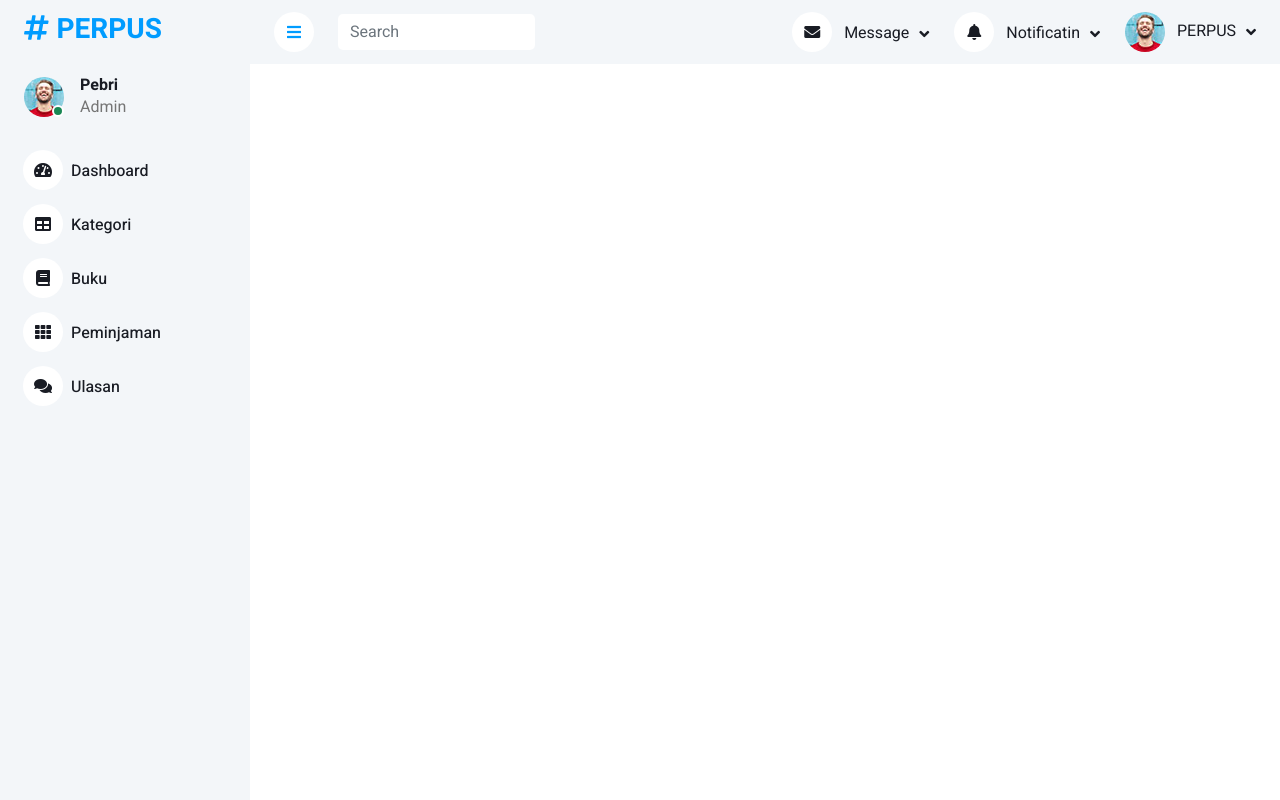
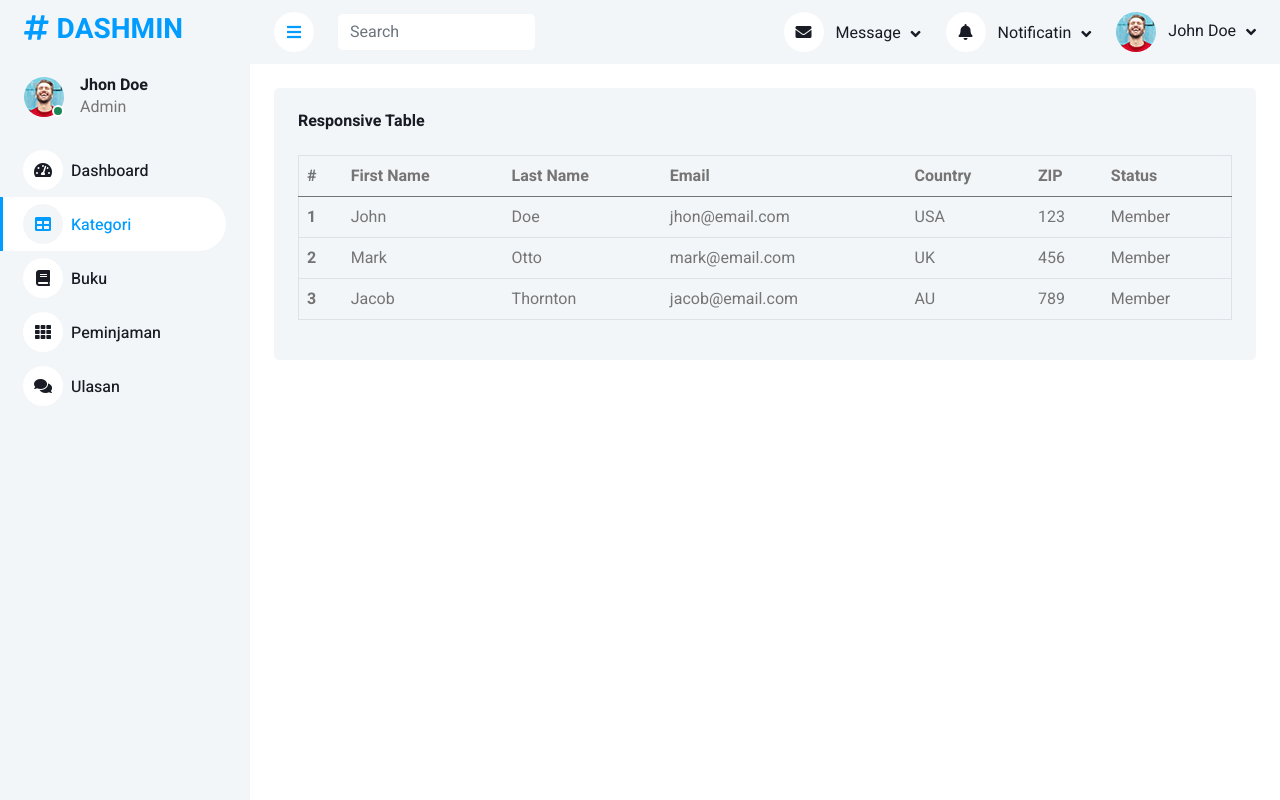
Before and after one commit to P3br14ni/XIPPLG1_PAKETA, a PHP site: page /kategori.php in a window 1280 px wide. Run offline with PHP 8.4, Linux system fonts and the light colour scheme; some libraries are stand-ins or nearby versions.

Commit message:
MELINDA & PEBRI

```diff
--- a/Peminjaman.php
+++ b/Peminjaman.php
@@ -64,7 +64,7 @@
                     </div>
                     <a href="kategori.php" class="nav-item nav-link"><i class="fa fa-table me-2"></i>Kategori</a>
                     <a href="buku.php" class="nav-item nav-link"><i class="fa fa-book me-2"></i>Buku</a>
-                    <a href="peminjaman.php" class="nav-item nav-link"><i class="fa fa-th me-2"></i>Peminjaman</a>
+                    <a href="peminjaman.php" class="nav-item nav-link active"><i class="fa fa-th me-2"></i>Peminjaman</a>
                     <a href="ulasan.php" class="nav-item nav-link"><i class="fa fa-comments me-2"></i>Ulasan</a>
                     <div class="nav-item dropdown">
                     </div>
--- a/buku.php
+++ b/buku.php
@@ -63,7 +63,7 @@
                     <div class="nav-item dropdown">
                     </div>
                     <a href="kategori.php" class="nav-item nav-link"><i class="fa fa-table me-2"></i>kategori</a>
-                    <a href="buku.php" class="nav-item nav-link"><i class="fa fa-book me-2"></i>Buku</a>
+                    <a href="buku.php" class="nav-item nav-link active"><i class="fa fa-book me-2"></i>Buku</a>
                     <a href="peminjaman.php" class="nav-item nav-link"><i class="fa fa-th me-2"></i>peminjaman</a>
                     <a href="ulasan.php" class="nav-item nav-link"><i class="fa fa-comments me-2"></i>Ulasan</a>
                     <div class="nav-item dropdown">
@@ -121,7 +121,6 @@
             </nav>
             <!-- Navbar End -->
 
-
             <!-- Table Start -->
 
             <!-- Table End -->
@@ -130,7 +129,7 @@
             <!-- Footer Start -->
 
             <!-- Footer End -->
-        </div>
+
         <!-- Content End -->
 
 
--- a/kategori.php
+++ b/kategori.php
@@ -3,7 +3,7 @@
 
 <head>
     <meta charset="utf-8">
-    <title>PERPUSTAKAAN</title>
+    <title>DASHMIN - Bootstrap Admin Template</title>
     <meta content="width=device-width, initial-scale=1.0" name="viewport">
     <meta content="" name="keywords">
     <meta content="" name="description">
@@ -45,8 +45,8 @@
         <!-- Sidebar Start -->
         <div class="sidebar pe-4 pb-3">
             <nav class="navbar bg-light navbar-light">
-                <a href="index.php" class="navbar-brand mx-4 mb-3">
-                    <h3 class="text-primary"><i class="fa fa-hashtag me-2"></i>PERPUS</h3>
+                <a href="index.html" class="navbar-brand mx-4 mb-3">
+                    <h3 class="text-primary"><i class="fa fa-hashtag me-2"></i>DASHMIN</h3>
                 </a>
                 <div class="d-flex align-items-center ms-4 mb-4">
                     <div class="position-relative">
@@ -54,24 +54,24 @@
                         <div class="bg-success rounded-circle border border-2 border-white position-absolute end-0 bottom-0 p-1"></div>
                     </div>
                     <div class="ms-3">
-                        <h6 class="mb-0">Pebri</h6>
+                        <h6 class="mb-0">Jhon Doe</h6>
                         <span>Admin</span>
-                    </div>
+                        </div>
                 </div>
                 <div class="navbar-nav w-100">
                     <a href="index.php" class="nav-item nav-link"><i class="fa fa-tachometer-alt me-2"></i>Dashboard</a>
                     <div class="nav-item dropdown">
                     </div>
-                    <a href="kategori.php" class="nav-item nav-link"><i class="fa fa-table me-2"></i>Kategori</a>
+                    <a href="kategori.php" class="nav-item nav-link active"><i class="fa fa-table me-2"></i>Kategori</a>
                     <a href="buku.php" class="nav-item nav-link"><i class="fa fa-book me-2"></i>Buku</a>
                     <a href="peminjaman.php" class="nav-item nav-link"><i class="fa fa-th me-2"></i>Peminjaman</a>
                     <a href="ulasan.php" class="nav-item nav-link"><i class="fa fa-comments me-2"></i>Ulasan</a>
                     <div class="nav-item dropdown">
-
                     </div>
                 </div>
             </nav>
         </div>
+
         <!-- Sidebar End -->
 
 
@@ -79,7 +79,7 @@
         <div class="content">
             <!-- Navbar Start -->
             <nav class="navbar navbar-expand bg-light navbar-light sticky-top px-4 py-0">
-                <a href="index.php" class="navbar-brand d-flex d-lg-none me-4">
+                <a href="index.html" class="navbar-brand d-flex d-lg-none me-4">
                     <h2 class="text-primary mb-0"><i class="fa fa-hashtag"></i></h2>
                 </a>
                 <a href="#" class="sidebar-toggler flex-shrink-0">
@@ -90,11 +90,15 @@
                 </form>
                 <div class="navbar-nav align-items-center ms-auto">
                     <div class="nav-item dropdown">
+                    <div class="navbar-nav align-items-center ms-auto">
+                    <div class="nav-item dropdown">
                         <a href="#" class="nav-link dropdown-toggle" data-bs-toggle="dropdown">
                             <i class="fa fa-envelope me-lg-2"></i>
                             <span class="d-none d-lg-inline-flex">Message</span>
                         </a>
                         <div class="dropdown-menu dropdown-menu-end bg-light border-0 rounded-0 rounded-bottom m-0">
+                            <a href="#" class="dropdown-item">
+
                             <a href="#" class="dropdown-item text-center">See all message</a>
                         </div>
                     </div>
@@ -107,10 +111,9 @@
                             <a href="#" class="dropdown-item text-center">See all notifications</a>
                         </div>
                     </div>
-                    <div class="nav-item dropdown">
                         <a href="#" class="nav-link dropdown-toggle" data-bs-toggle="dropdown">
                             <img class="rounded-circle me-lg-2" src="img/user.jpg" alt="" style="width: 40px; height: 40px;">
-                            <span class="d-none d-lg-inline-flex">PERPUS</span>
+                            <span class="d-none d-lg-inline-flex">John Doe</span>
                         </a>
                         <div class="dropdown-menu dropdown-menu-end bg-light border-0 rounded-0 rounded-bottom m-0">
                             <a href="#" class="dropdown-item">My Profile</a>
@@ -123,9 +126,61 @@
             <!-- Navbar End -->
 
 
-            <!-- Chart Start -->
-
-            <!-- Chart End -->
+            <!-- Table Start -->
+            <div class="container-fluid pt-4 px-4">
+                <div class="row g-4">
+                    <div class="col-12">
+                        <div class="bg-light rounded h-100 p-4">
+                            <h6 class="mb-4">Responsive Table</h6>
+                            <div class="table-responsive table-bordered">
+                                <table class="table">
+                                    <thead>
+                                        <tr>
+                                            <th scope="col">#</th>
+                                            <th scope="col">First Name</th>
+                                            <th scope="col">Last Name</th>
+                                            <th scope="col">Email</th>
+                                            <th scope="col">Country</th>
+                                            <th scope="col">ZIP</th>
+                                            <th scope="col">Status</th>
+                                        </tr>
+                                    </thead>
+                                    <tbody>
+                                        <tr>
+                                            <th scope="row">1</th>
+                                            <td>John</td>
+                                            <td>Doe</td>
+                                            <td>jhon@email.com</td>
+                                            <td>USA</td>
+                                            <td>123</td>
+                                            <td>Member</td>
+                                        </tr>
+                                        <tr>
+                                            <th scope="row">2</th>
+                                            <td>Mark</td>
+                                            <td>Otto</td>
+                                            <td>mark@email.com</td>
+                                            <td>UK</td>
+                                            <td>456</td>
+                                            <td>Member</td>
+                                        </tr>
+                                        <tr>
+                                            <th scope="row">3</th>
+                                            <td>Jacob</td>
+                                            <td>Thornton</td>
+                                            <td>jacob@email.com</td>
+                                            <td>AU</td>
+                                            <td>789</td>
+                                            <td>Member</td>
+                                        </tr>
+                                    </tbody>
+                                </table>
+                            </div>
+                        </div>
+                    </div>
+                </div>
+            </div>
+            <!-- Table End -->
 
 
             <!-- Footer Start -->
```
